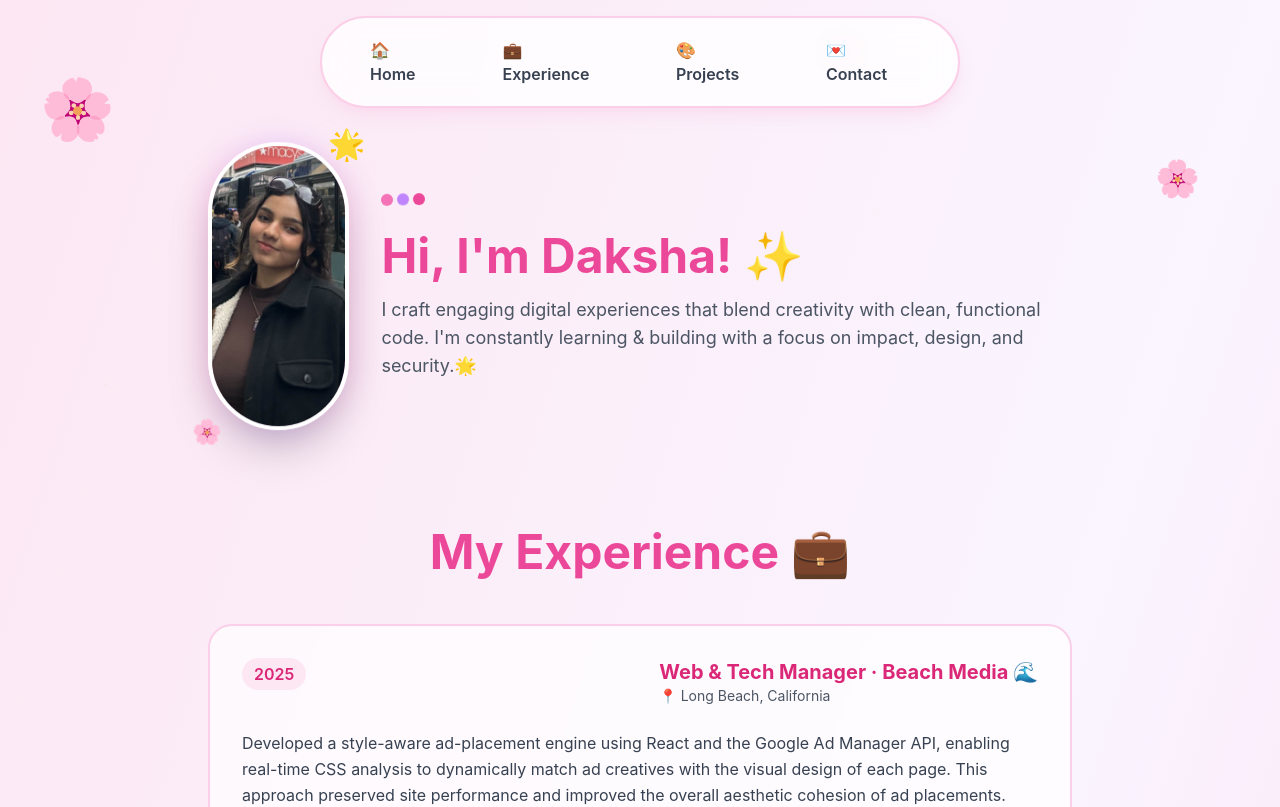
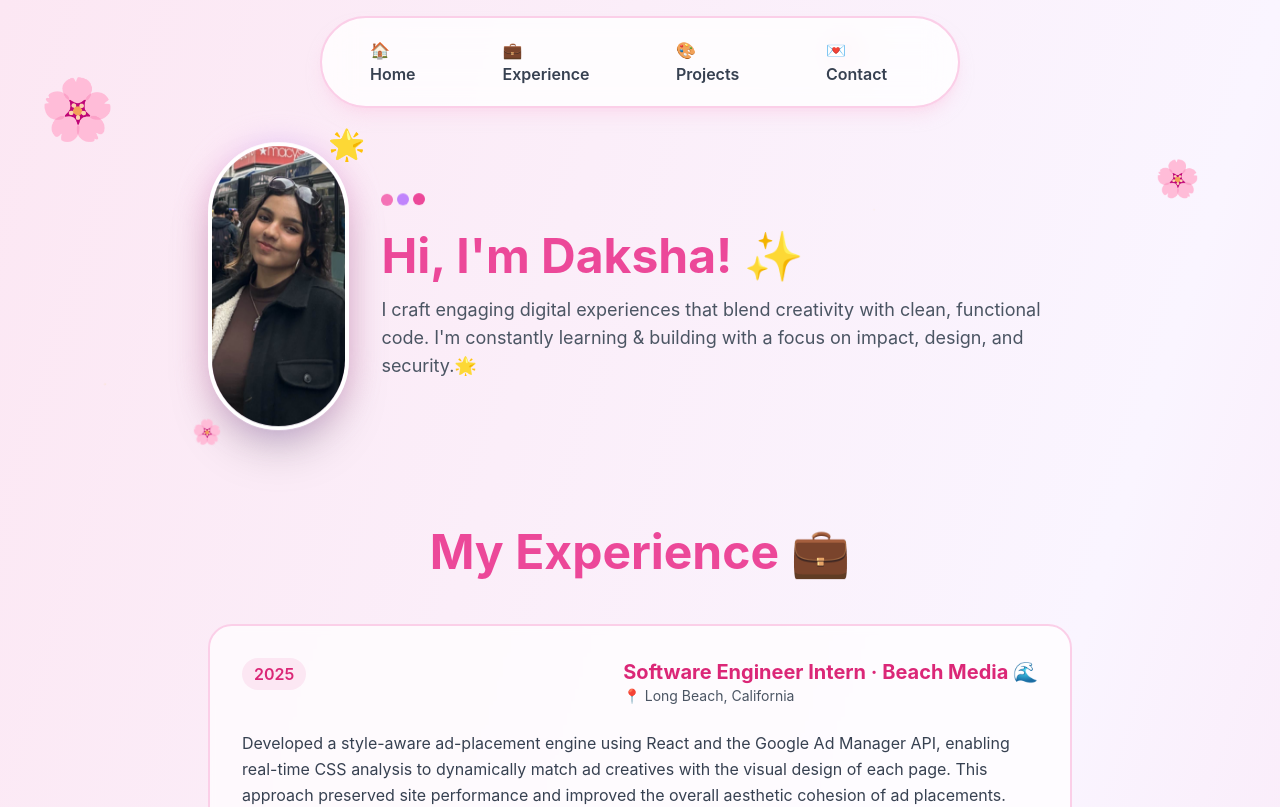
Before and after one commit to Dakshaarvind/my-portfolio, a React (Create React App) app: page / in a window 1280 px wide. Shown: the top 807 px of the page. Built offline with nearby package versions, Linux system fonts and the light colour scheme.

Commit message:
adding exp

```diff
--- a/src/App.js
+++ b/src/App.js
@@ -238,7 +238,7 @@ const PortfolioWebsite = () => {
                   </div>
                   <div classNmae="text-left">
                     <h3 className="text-pink-600 text-xl font-bold group-hover:text-purple-600 transition-colors duration-300 text-left">
-                      Web & Tech Manager · Beach Media 🌊
+                      Software Engineer Intern · Beach Media 🌊
                     </h3>
                     <p className="text-gray-600 text-sm flex items-center gap-1 text-left">
                       <span>📍</span> Long Beach, California
```
